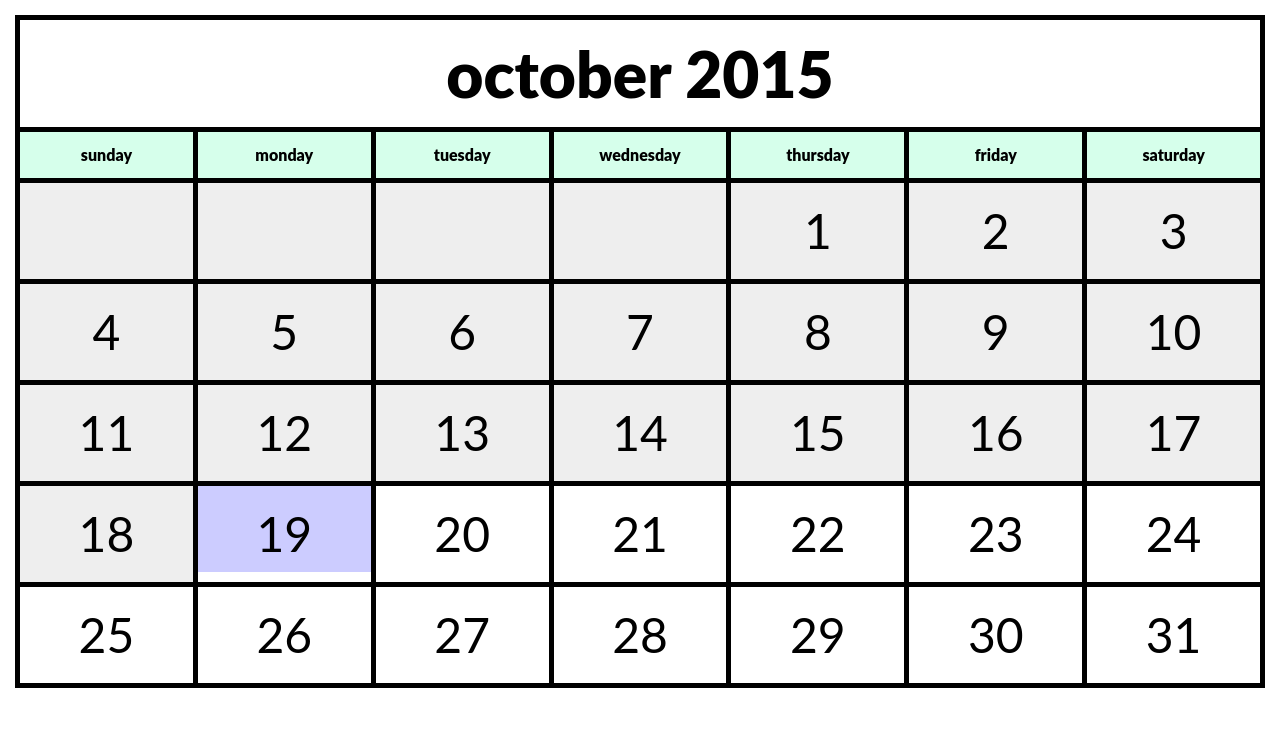
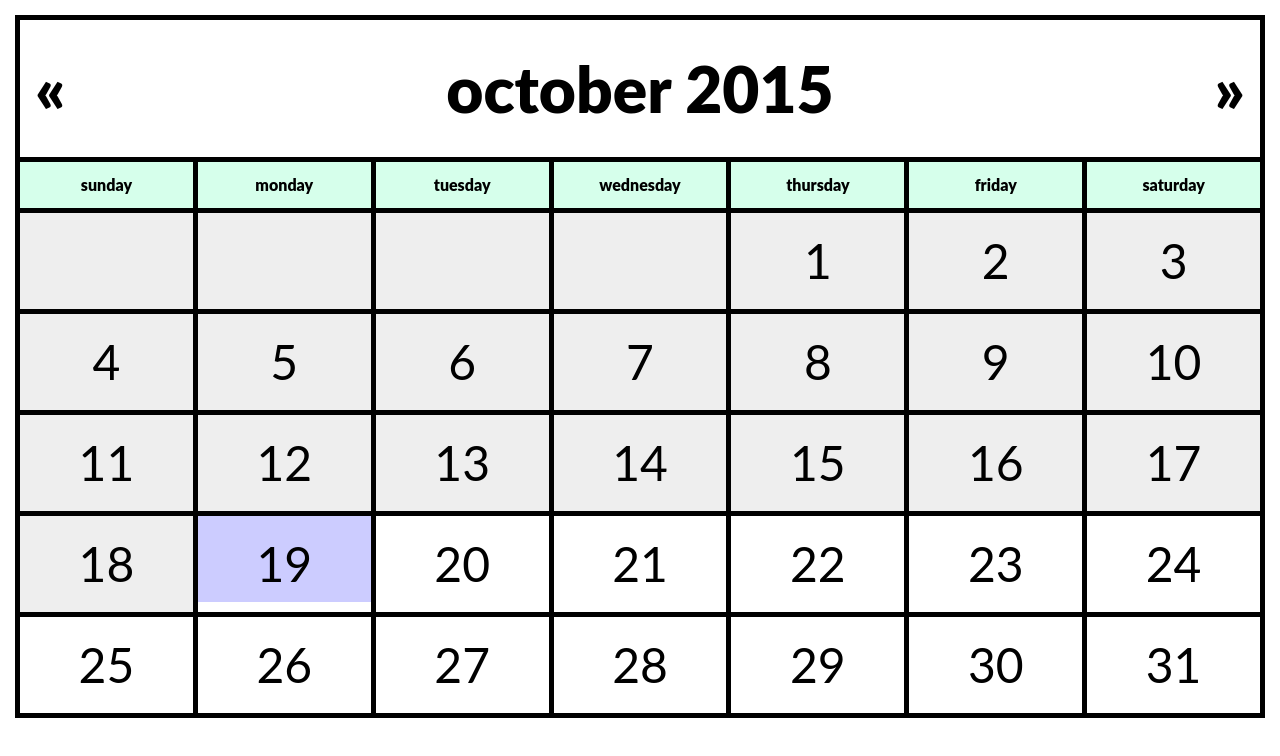
Before and after one commit to clareoneill/js-calendar, a website: page index.html in a window 1280 px wide. Drawn offline with Linux system fonts and the light colour scheme.

Commit message:
add month pagination

```diff
--- a/assets/scripts/development/cal.js
+++ b/assets/scripts/development/cal.js
@@ -8,9 +8,12 @@ var t,
         daysInMonths: [31, 28, 31, 30, 31, 30, 31, 31, 30, 31, 30, 31]
       },
 
-      settings: {
-        now: '',
-        nowTime: '',
+      calSettings: {
+        NOW: new Date(),
+        NOWmonth: '',
+        NOWyear: '',
+        displayNow: '',
+        displayNowTime: '',
         date: '',
         day: '',
         niceDay: '',
@@ -19,104 +22,129 @@ var t,
         year: '',
         firstDay: '',
         monthLength: '',
-        calHTML: ''
+        calHTML: '',
+        display: false,
+        nextMonth: '',
+        nextYear: '',
+        displayOffset: 0
       },
 
       divs: {
-        month: document.getElementById('month'),
-        cal: document.getElementById('calendar'),
-        days: ''
+        body: document.getElementsByTagName("BODY")[0],
+        calTitle: document.getElementById('title'),
+        calAppend: document.getElementById('append'),
+        days: '',
+        show: document.getElementById('show'),
+        arrows: document.getElementsByClassName('arrow')
       },
 
       init: function() {
         t = this;
         a = t.arrays;
-        s = t.settings;
+        c = t.calSettings;
         d = t.divs;
 
+        // get today's date
+        c.displayNow = new Date();
+        c.NOWmonth = c.NOW.getMonth();
+        c.NOWyear = c.NOW.getFullYear();
+
+        // create the calendar
+        t.createCal();
+
+        // trigger navCal function
+        t.navCal();
+      },
+
+      createCal: function() {
         // get today's stuff
-        s.now = new Date();
-        s.nowTime = s.now.getTime();
-        s.date = s.now.getDate();
-        s.day = s.now.getDay();
-        s.month = s.now.getMonth();
-        s.year = s.now.getFullYear();
+        c.displayNowTime = c.displayNow.getTime();
+        c.date = c.NOW.getDate();
+        c.day = c.displayNow.getDay();
+        c.month = c.displayNow.getMonth();
+        c.year = c.displayNow.getFullYear();
 
         // get the first day of the month
-        s.firstDay = new Date(s.year, s.month, 1);
-        s.firstDay = s.firstDay.getDay();
+        c.firstDay = new Date(c.year, c.month, 1);
+        c.firstDay = c.firstDay.getDay();
+
+        if( c.NOWmonth === c.month && c.NOWyear === c.year ) {
+          c.displayOffset = 0;
+        } else if( (c.NOWyear === c.year && c.NOWmonth > c.month ) || c.NOWYEAR > c.year ) {
+          c.displayOffset = -1;
+        } else if( (c.NOWyear === c.year && c.NOWmonth < c.month) || c.NOWyear < c.year ) {
+          c.displayOffset = 1;
+        }
 
         // get the number of days in this month
-        s.monthLength = a.daysInMonths[s.month];
+        c.monthLength = a.daysInMonths[c.month];
         // leap year
-        if ( s.month == 1 ) { // February only!
-          if( ( s.year % 4 === 0 && s.year % 100 !== 0 ) || s.year % 40 === 0 ){
-            s.monthLength = 29;
+        if ( c.month == 1 ) { // February only!
+          if( ( c.year % 4 === 0 && c.year % 100 !== 0 ) || c.year % 40 === 0 ){
+            c.monthLength = 29;
           }
         }
 
         // convert the day and month into words
-        s.niceDay = a.days[s.day];
-        s.niceMonth = a.months[s.month];
+        c.niceDay = a.days[c.day];
+        c.niceMonth = a.months[c.month];
 
-        // create the calendar
-        t.createCal();
-      },
-
-      createCal: function() {
-        d.month.innerHTML = s.niceMonth + ' ' + s.year;
+        // set title to current month and year
+        d.calTitle.innerHTML = c.niceMonth + ' ' + c.year;
 
         var day = 1;
+        c.calHTML = '';
+
         // create the weeks
         for( var i = 0; i < 9; i++ ) {
-          s.calHTML += '<div class="row">';
+          c.calHTML += '<div class="row">';
 
           // create the days
           for( var j = 0; j < 7; j++ ) {
 
             // only add an actual date if it's on or after the first day of the month
-            if( day <= s.monthLength && ( i > 0 || j >= s.firstDay ) ) {
+            if( day <= c.monthLength && ( i > 0 || j >= c.firstDay ) ) {
 
-              if( day === s.date ) {
-                s.calHTML += '<div class="item" id="today" data-dow="' + j + '">';
+              if( day === c.date ) {
+                c.calHTML += '<div class="item" id="today" data-dow="' + j + '">';
               } else {
-                s.calHTML += '<div class="item" data-dow="' + j + '">';
+                c.calHTML += '<div class="item" data-dow="' + j + '">';
               }
-              s.calHTML += '<span class="bg"></span>';
-              s.calHTML += '<span class="num">';
-              s.calHTML += day;
+              c.calHTML += '<span class="bg"></span>';
+              c.calHTML += '<span class="num">';
+              c.calHTML += day;
               day++;
-              s.calHTML += '</span>';
-              s.calHTML += '</div>';
+              c.calHTML += '</span>';
+              c.calHTML += '</div>';
 
             } else {
-              s.calHTML += '<div class="item hidden-vert">';
-              s.calHTML += '<span class="bg"></span>';
-              s.calHTML += '<span class="num"></span>';
-              s.calHTML += '</div>';
+              c.calHTML += '<div class="item hidden-vert">';
+              c.calHTML += '<span class="bg"></span>';
+              c.calHTML += '<span class="num"></span>';
+              c.calHTML += '</div>';
             }
 
 
           }
-          s.calHTML += '</div>';
+          c.calHTML += '</div>';
 
           // stop looping after the month is done
-          if( day > s.monthLength ) {
+          if( day > c.monthLength ) {
             break;
           }
         }
 
         // append to the calendar
-        d.cal.innerHTML += s.calHTML;
+        d.calAppend.innerHTML = c.calHTML;
 
         // grab all the items in a variable
         // then update the calendar
         // then set interval to update calendar every 15 minutes
         d.days = document.getElementsByClassName('item');
         t.updateCal();
-        setInterval(function() {
+        /*setInterval(function() {
           t.updateCal();
-        }, 60 * 1000 * 15 ); // 60 * 1000 milsec * 15
+        }, 60 * 1000 * 15 ); // 60 * 1000 milsec * 15*/
 
       },
 
@@ -131,28 +159,44 @@ var t,
           // grab the date and turn into and integer
           for( var n = 0; n < num.length; n++ ) {
             var boxDay = parseInt(num[n].innerHTML);
+
+            if( c.displayOffset === 0 ) {
               // if the number div is empty (starting empty divs)
               // assign date as 0
               if( !boxDay ) {
                 boxDay = 0;
               }
+            }
 
             // loop through the background div
             for( var b = 0; b < bg.length; b++ ) {
+
+              if( c.displayOffset === 0 ) {
                 // if it's before today, set height of bg to 100%
-              if( boxDay < s.date ) {
+                if( boxDay < c.date ) {
                   bg[b].style.height = '100%';
                 // if it's today, add the bg--today class
                 // then update the height based on how close to midnight it is
-              } else if ( boxDay === s.date ) {
+                } else if ( boxDay === c.date ) {
                   bg[b].classList.add('bg--today');
                   bg[b].style.height = t.minutesUntilMidnight() + '%';
+                }
+              } else if( c.displayOffset === -1 ) {
+                bg[b].style.height = '100%';
+              }
 
-                console.log(t.minutesUntilMidnight());
             }
           }
         }
-        }
+
+        // hide loading div after 1.5 seconds
+        /*if( !c.display ) {
+          setTimeout( function() {
+            d.body.classList.add('active');
+            d.show.style.display = 'none';
+          }, 1500 );
+          c.display = true;
+        }*/
       },
 
 
@@ -171,6 +215,43 @@ var t,
         percentLeft = minutesUntil / totalMinutes * 100;
         percentDone = parseInt(100 - percentLeft);
         return ( percentDone );
+      },
+
+
+      navCal: function() {
+        for( var i = 0; i < d.arrows.length; i++ ) {
+          var arrow = d.arrows[i],
+              dir;
+
+          arrow.addEventListener('click', function(e) {
+            e.preventDefault();
+
+            dir = this.getAttribute('data-dir');
+
+            if( dir === 'next') {
+              if( c.month === 11 ) {
+                c.nextMonth = 0;
+                c.nextYear = c.year + 1;
+              } else {
+                c.nextMonth = c.month + 1;
+                c.nextYear = c.year;
+              }
+            } else if ( dir === 'prev' ) {
+              if( c.month === 0 ) {
+                c.nextMonth = 11;
+                c.nextYear = c.year - 1;
+              } else {
+                c.nextMonth = c.month - 1;
+                c.nextYear = c.year;
+              }
+            }
+
+            // update the displayNow date
+            // create the new calendar
+            c.displayNow = new Date(c.nextYear, c.nextMonth, 1);
+            t.createCal();
+          });
+        }
       }
 
     };
--- a/assets/styles/development/scss/style.scss
+++ b/assets/styles/development/scss/style.scss
@@ -3,6 +3,11 @@ body {
   margin: 0;
   padding: 0;
   min-width: 320px;
+  overflow: hidden;
+
+  &.active {
+    overflow: auto;
+  }
 }
 
 .wrapper {
@@ -13,12 +18,38 @@ body {
   font-size: 2rem;
   font-weight: 900;
   text-align: center;
+  position: relative;
   border: 5px solid #000;
   margin: 0;
   padding: 15px;
 
   @media(min-width: 600px) {
     font-size: 4rem;
+    padding: 30px 15px;
+  }
+}
+
+.arrow {
+  line-height: 1;
+  color: #000;
+  text-decoration: none;
+  position: absolute;
+  left: 15px;
+  top: 50%;
+  transform: translateY(-50%);
+  transition: all 100ms ease;
+
+  &[data-dir="next"] {
+    left: auto;
+    right: 15px;
+  }
+
+  &:hover {
+    color: #ccccff;
+  }
+
+  &:focus {
+    color: #ccc;
   }
 }
 
@@ -173,3 +204,22 @@ body {
     }
   }
 }
+
+#show {
+  font-size: 2rem;
+  font-weight: 900;
+  text-align: center;
+  display: flex;
+  align-items: center;
+  justify-content: center;
+  position: fixed;
+  width: 100%;
+  height: 100%;
+  top: 0;
+  left: 0;
+  background-color: #D6FFEB;
+
+  @media(min-width: 600px) {
+    font-size: 4rem;
+  }
+}
--- a/index.html
+++ b/index.html
@@ -9,7 +9,11 @@
 <body>
 
 	<div class="wrapper">
-		<h1 id="month">month</h1>
+		<h1 id="month">
+			<a href="#" class="arrow" data-dir="prev">«</a>
+			<a href="#" class="arrow" data-dir="next">»</a>
+			<span id="title"></span>
+		</h1>
 		<div id="calendar">
 
 		  <!-- days of the week -->
@@ -23,8 +27,14 @@
 		    <div class="item item--title">saturday</div>
 		  </div>
 
+		  <div id="append"></div>
+
 		</div>
 	</div>
+
+	<!--<div id="show">
+		making the<br>calendar &hellip;
+	</div>-->
 
 	<!--<script src="assets/scripts/production/cal.min.js"></script>-->
 	<script src="assets/scripts/development/cal.js"></script>
```
Also changed, not shown: assets/scripts/production/cal.min.js, assets/styles/development/css/style.css, assets/styles/production/style.min.css. Lines whose indentation alone changed are shown as unchanged.
